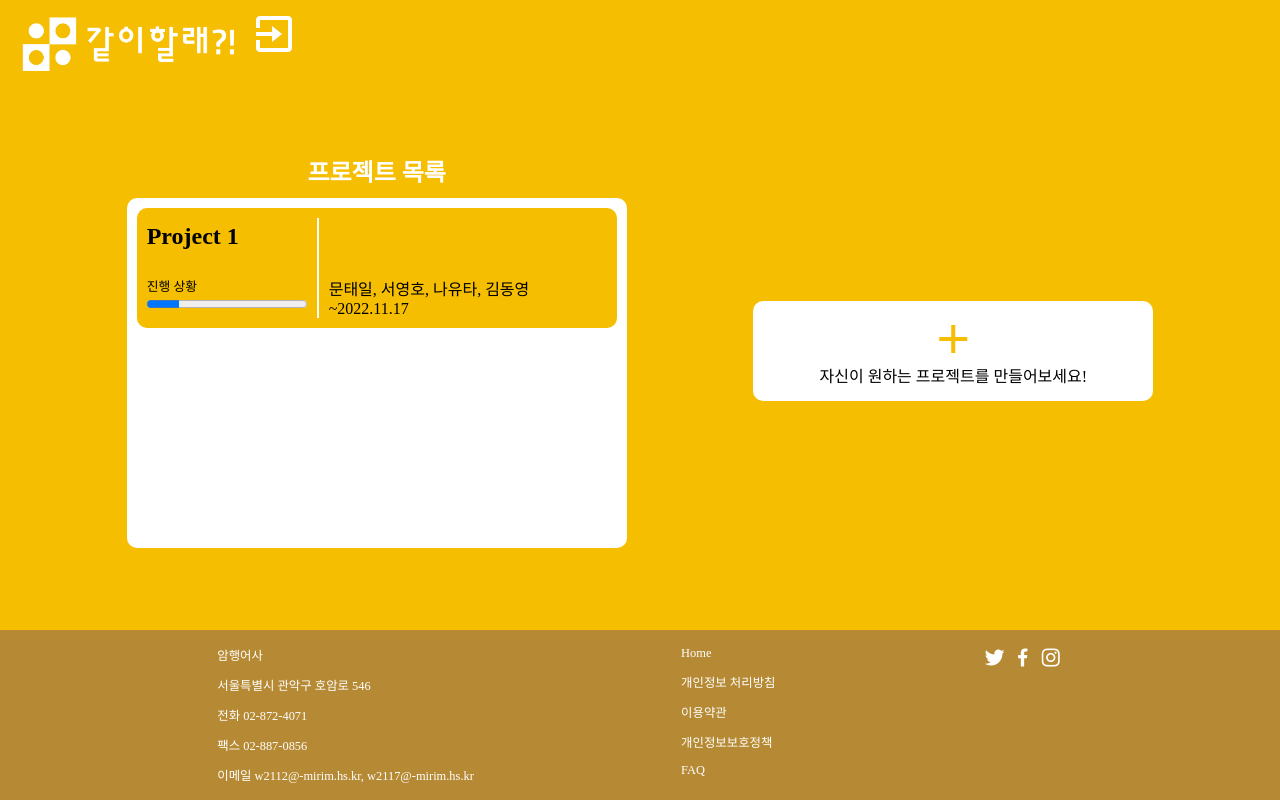
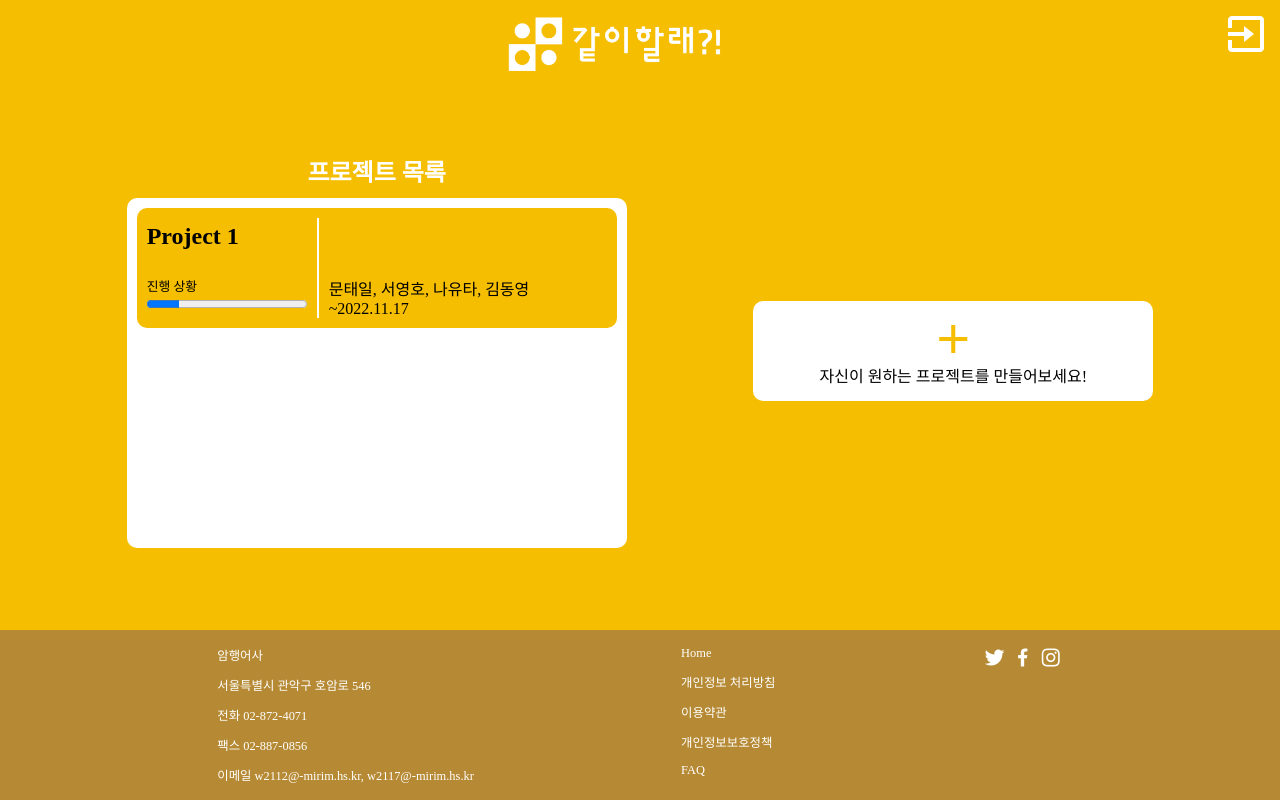
Before and after one commit to Hyemin-12/join-me, a website: page lib_login/index.html in a window 1280 px wide. Drawn offline with nearby package versions, Linux system fonts and the light colour scheme.

Commit message:
index header 가운데 정렬

```diff
--- a/lib_login/css/style.css
+++ b/lib_login/css/style.css
@@ -10,10 +10,19 @@ a:visited {
 
 header {
     display: flex;
+    justify-content: center;
+}
+
+.logo {
+    margin: 0 auto;
+}
+
+.logout {
+    float: right;
 }
 
 #logo {
-    margin: auto;
+    margin: 0 auto;
     display: block;
 }
 
--- a/lib_login/index.html
+++ b/lib_login/index.html
@@ -13,8 +13,8 @@
 <body>
     <div id="wrapper">
         <header>
-            <a href="/main"><img src="/img/logo.png" alt="logo"  width="250px" height="85px"></a>
-            <a href="/auth/logout"><i class='bx bx-exit'></i></a>
+            <div class="logo"><a href="/main"><img src="/img/logo.png" alt="logo"  width="250px" height="85px"></a></div>
+            <div class="logout"></div><a class="logout" href="/auth/logout"><i class='bx bx-exit'></i></a>
         </header>
         <div class="flex-container">
             <div class="left-container">
--- a/sessions/uP4U-WoVE24FqK9N2dHDArYeAET07NhL.json
+++ b/sessions/uP4U-WoVE24FqK9N2dHDArYeAET07NhL.json
@@ -1 +1 @@
-{"cookie":{"originalMaxAge":null,"expires":null,"httpOnly":true,"path":"/"},"__lastAccess":1668181397944,"is_logined":true,"nickname":"chm0202"}
+{"cookie":{"originalMaxAge":null,"expires":null,"httpOnly":true,"path":"/"},"__lastAccess":1668182283968,"is_logined":true,"nickname":"chm0202"}
```
